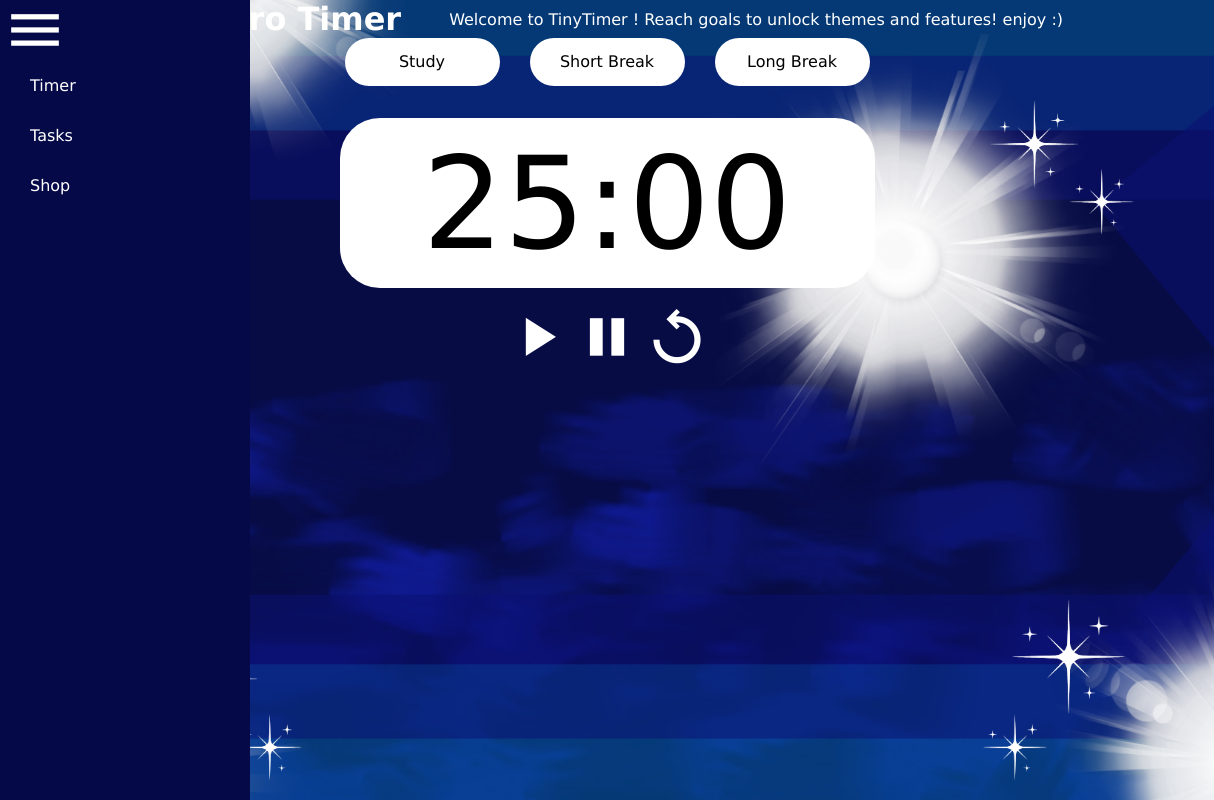
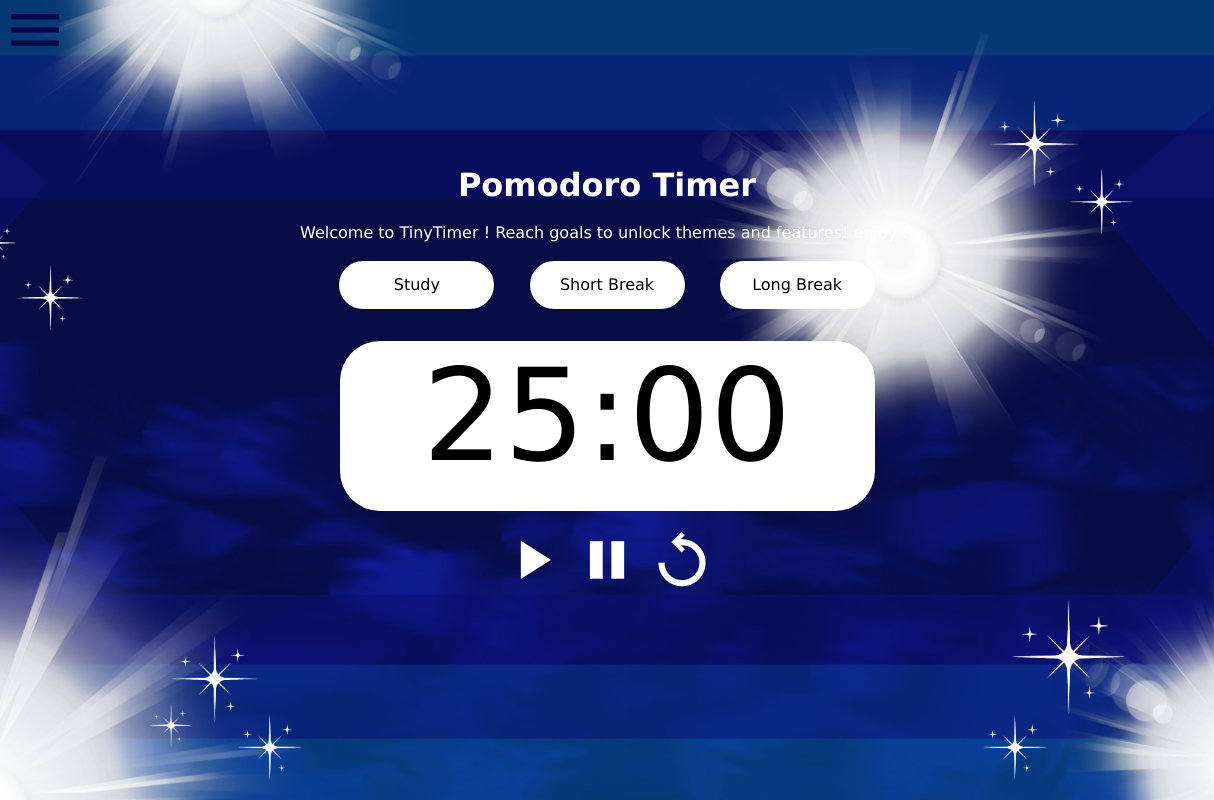
Before and after one commit to SuzanneA-lab/Study-Timer-Project, an Electron app: page index.html in a window 1214 px wide. Drawn offline with nearby package versions, Linux system fonts and the light colour scheme.

Commit message:
feature: side menu functionality implemented, some modifications to element alignments made

```diff
--- a/index.html
+++ b/index.html
@@ -15,17 +15,21 @@
 
 <body>
     <nav>
-        <ul>
-            <span class="material-symbols-outlined" id="menuicon">menu</span>
+        <span class="material-symbols-outlined" id="menuicon" onclick="Openmenu()">menu</span>
+        <ul class="menu">
+            <span class="material-symbols-outlined" id="menuicon2" onclick="Closemenu()">menu</span>
             <li><a href="index.html">Timer</a></li>
             <li><a href="checklist.html">Tasks</a></li>
             <li><a href="Shop.html">Shop</a></li>
         </ul>
     </nav>
 
+
+<div id="centeredelements">
+
     <div id="Headertext">
+        <h1>Pomodoro Timer</h1>
         <br>
-        <h1>Pomodoro Timer</h1>
         <p id = "introtext"> Welcome to TinyTimer ! Reach goals to unlock themes and features! enjoy :)</p>
         <br>
     </div>
@@ -75,6 +79,8 @@
         -->
     </div>
 
+</div>
+
     <audio id="ding">
         <source src = "PerituneMaterial_Harvest2.mp3">
     </audio>
--- a/index.js
+++ b/index.js
@@ -1,4 +1,5 @@
 const display = document.getElementById("display");
+const sidebar = document.querySelector('.menu');
 
 let work=1500000; //25 min interval
 let short_break=300000; //5 min interval
@@ -151,3 +152,11 @@ function setdisplay(current_setting){
 
     display.textContent = `${minutes}:${seconds}`;
 }
+
+function Openmenu(){
+    sidebar.style.display = 'flex';
+}
+
+function Closemenu(){
+    sidebar.style.display = 'none';
+}
--- a/style.css
+++ b/style.css
@@ -14,40 +14,40 @@ html {
 
 }
 
-nav{
+.menu nav{
     background-color: rgb(6, 9, 72);
 }
 
-nav ul{
+.menu{
     position: fixed;
     top: 0;
     left: 0;
     height: 100vh;
     width: 250px;
     z-index:999;
-    background-color: rgb(6, 9, 72);
+    background-color: rgb(6, 9, 72, 0.7);
     box-shadow: -10px 0 10px rgba(0,0,0,0.1);
-    backdrop-filter: blur(10px);
-    display: flex;
+    backdrop-filter: blur(5px);
+    display: none;
     flex-direction: column;
     justify-content: flex-start;
     align-items: flex-start;
 }
 
-nav li{
+.menu li{
     height: 50px;
+    width: 100%;
 }
 
-nav a{
+.menu a{
     height: 100%;
-    width: 100%;
     padding: 0 30px;
     text-decoration: none;
     display: flex;
     align-items: center;
 }
 
-nav a:hover{
+.menu a:hover{
     background-color: #c7c8f7;
     color: black;
 }
@@ -62,8 +62,10 @@ a{
     color: rgb(255, 255, 255);
 }
 
-div {
+#centeredelements {
+  height: 80vh;
   display: flex;
+  flex-direction: column;
   align-items: center;
   justify-content: center;
 }
@@ -104,6 +106,7 @@ div {
 #display{
     font-size: 8rem;
     color: black;
+    text-align: center;
 }
 
 #clock {
@@ -141,6 +144,13 @@ div {
     font-size: 60px;
 }
 
-#sidemenu{
+#menuicon{
+    display: flex;
+    color: rgb(6, 9, 72)
+}
 
+#Headertext{
+    display:flex;
+    flex-direction: column;
+    align-items: center;
 }
```
